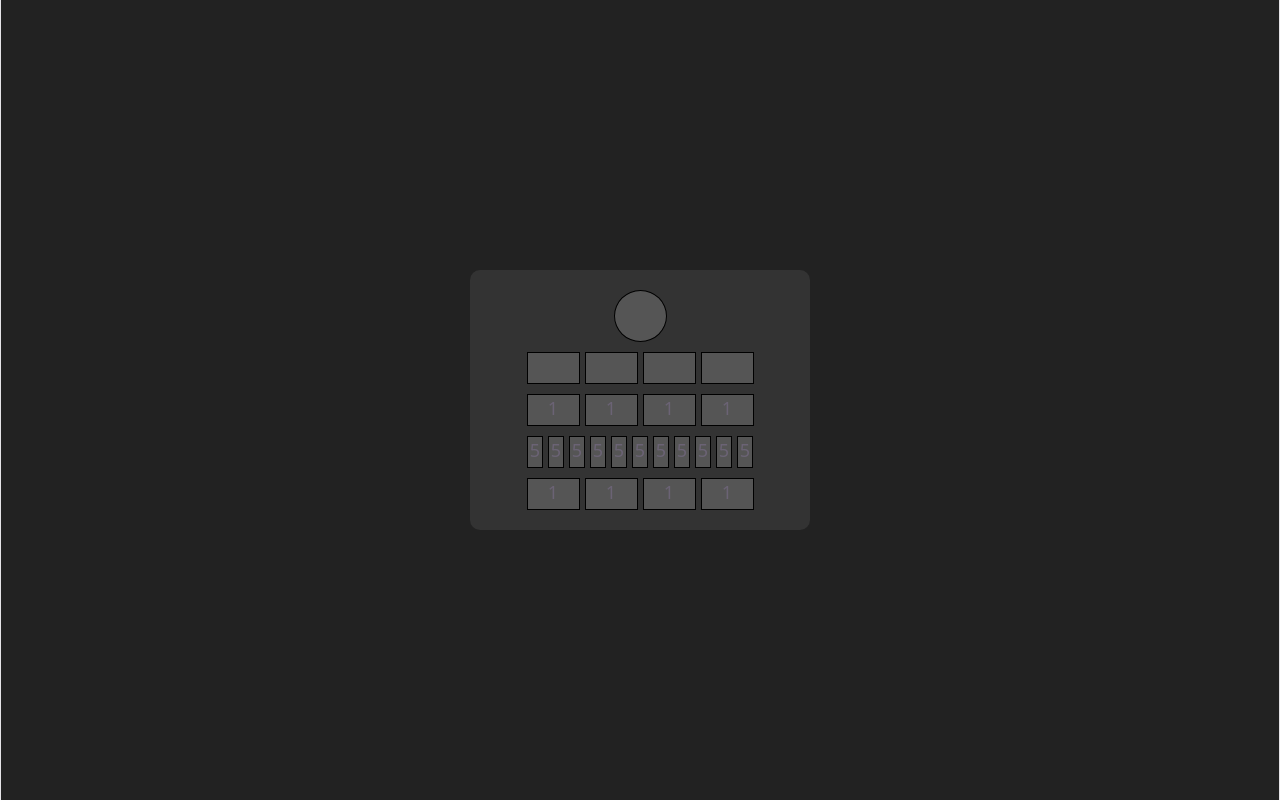
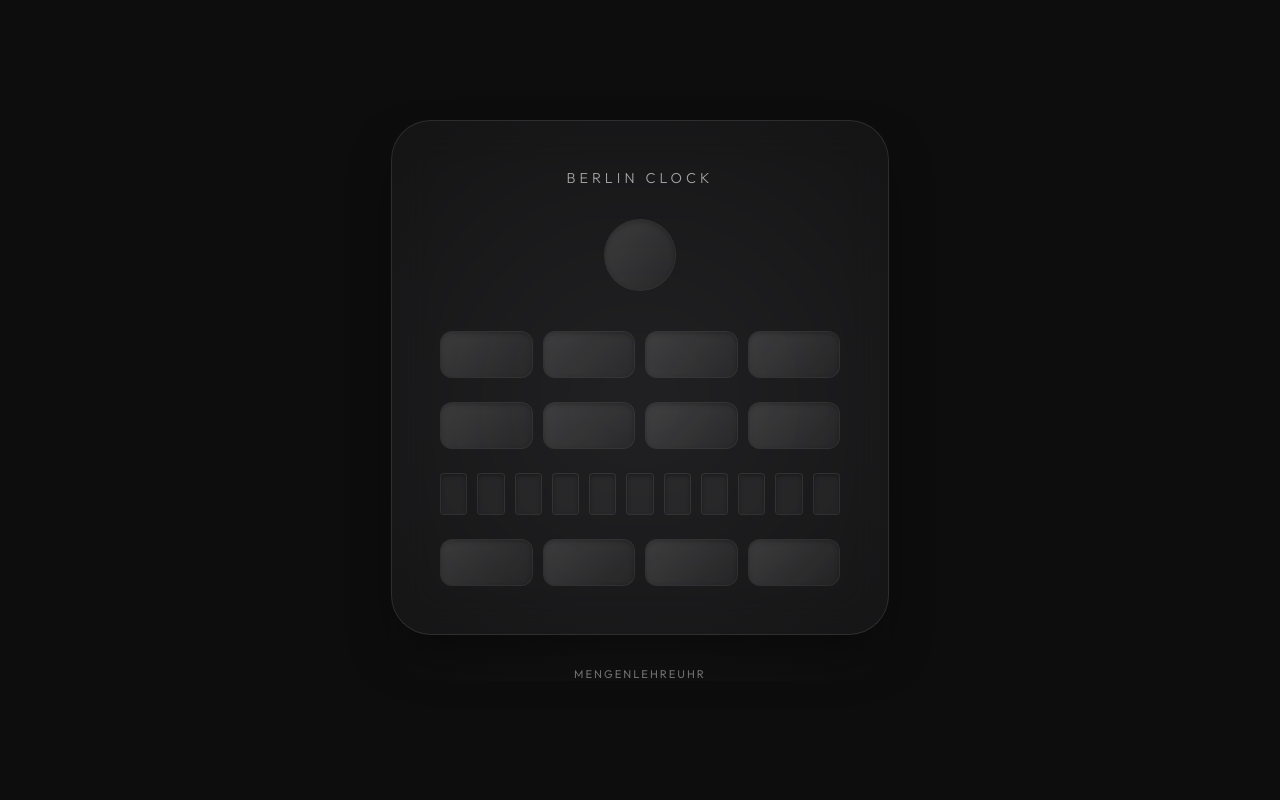
Before and after one commit to icolane/Berlin-Uhr, a Svelte app in the folder Client/: page / in a window 1280 px wide. Built offline with nearby package versions, Linux system fonts and the light colour scheme; no server answers.

Commit message:
feat: Änderungen svelte styling und UI der Uhr

```diff
--- a/Client/src/App.svelte
+++ b/Client/src/App.svelte
@@ -1,55 +1,63 @@
 <script>
   import { onMount } from 'svelte';
+  import './App.css';
+
   let clock = { isLeapSecond: false, hoursFive: 0, hoursOne: 0, minutesFive: 0, minutesOne: 0 };
 
   async function getTime() {
-    const res = await fetch('http://localhost:8080/time');
-    clock = await res.json();
+    try {
+      const res = await fetch('http://localhost:8080/time');
+      if (res.ok) {
+        clock = await res.json();
+      }
+    } catch (e) {
+      console.error("Failed to fetch time", e);
+    }
   }
 
   onMount(() => {
-    setInterval(getTime, 1000);
+    getTime();
+    const interval = setInterval(getTime, 1000);
+    return () => clearInterval(interval);
   });
 </script>
 
 <main class="panel">
-  <div class="clock">
+  <div class="clock-container">
+    <header class="clock-header">
+      <h1>Berlin Clock</h1>
+    </header>
+
     <div class="light round {clock.isLeapSecond ? 'yellow' : 'off'}"></div>
 
+    <!-- 5 Hours -->
     <div class="row">
       {#each Array(4) as _, i}
-        <div class="light {i < clock.hoursFive ? 'red' : 'off'}"></div>
+        <div class="light {i < clock.hoursFive ? 'red' : 'off'}" data-value="5h"></div>
       {/each}
     </div>
 
+    <!-- 1 Hour -->
     <div class="row">
       {#each Array(4) as _, i}
-        <div class="light {i < clock.hoursOne ? 'red' : 'off'}">1</div>
+        <div class="light {i < clock.hoursOne ? 'red' : 'off'}" data-value="1h"></div>
       {/each}
     </div>
 
+    <!-- 5 Minutes -->
     <div class="row">
       {#each Array(11) as _, i}
-        <div class="light-small {i < clock.minutesFive ? ((i+1)%3 === 0 ? 'red' : 'yellow') : 'off'}">5</div>
+        <div class="light-small {i < clock.minutesFive ? ((i+1)%3 === 0 ? 'red' : 'yellow') : 'off'}" data-value="5m"></div>
       {/each}
     </div>
 
+    <!-- 1 Minute -->
     <div class="row">
       {#each Array(4) as _, i}
-        <div class="light {i < clock.minutesOne ? 'yellow' : 'off'}">1</div>
+        <div class="light {i < clock.minutesOne ? 'yellow' : 'off'}" data-value="1m"></div>
       {/each}
     </div>
   </div>
+
+  <footer>MENGENLEHREUHR</footer>
 </main>
-
-<style>
-  .panel { display: flex; justify-content: center; align-items: center; height: 100vh; background: #222; }
-  .clock { background: #333; padding: 20px; border-radius: 10px; width: 300px; text-align: center; justify-content: center;}
-  .row { display: flex; justify-content: center; gap: 5px; margin-top: 10px; }
-  .light { height: 30px; width: 51px; border: 1px solid #000; }
-  .light-small { height: 30px; width: 14px; border: 1px solid #000; }
-  .round { height: 50px; width: 51px; border-radius: 50%; margin: 0 auto; }
-  .yellow { background: yellow; }
-  .red { background: red; }
-  .off { background: #555; }
-</style>
--- a/Client/src/app.css
+++ b/Client/src/app.css
@@ -1,296 +1,174 @@
+@import url('https://fonts.googleapis.com/css2?family=Outfit:wght@300;400;600&display=swap');
+
 :root {
-  --text: #6b6375;
-  --text-h: #08060d;
-  --bg: #fff;
-  --border: #e5e4e7;
-  --code-bg: #f4f3ec;
-  --accent: #aa3bff;
-  --accent-bg: rgba(170, 59, 255, 0.1);
-  --accent-border: rgba(170, 59, 255, 0.5);
-  --social-bg: rgba(244, 243, 236, 0.5);
-  --shadow:
-    rgba(0, 0, 0, 0.1) 0 10px 15px -3px, rgba(0, 0, 0, 0.05) 0 4px 6px -2px;
-
-  --sans: system-ui, 'Segoe UI', Roboto, sans-serif;
-  --heading: system-ui, 'Segoe UI', Roboto, sans-serif;
-  --mono: ui-monospace, Consolas, monospace;
-
-  font: 18px/145% var(--sans);
-  letter-spacing: 0.18px;
-  color-scheme: light dark;
-  color: var(--text);
-  background: var(--bg);
-  font-synthesis: none;
-  text-rendering: optimizeLegibility;
-  -webkit-font-smoothing: antialiased;
-  -moz-osx-font-smoothing: grayscale;
-
-  @media (max-width: 1024px) {
-    font-size: 16px;
-  }
-}
-
-@media (prefers-color-scheme: dark) {
-  :root {
-    --text: #9ca3af;
-    --text-h: #f3f4f6;
-    --bg: #16171d;
-    --border: #2e303a;
-    --code-bg: #1f2028;
-    --accent: #c084fc;
-    --accent-bg: rgba(192, 132, 252, 0.15);
-    --accent-border: rgba(192, 132, 252, 0.5);
-    --social-bg: rgba(47, 48, 58, 0.5);
-    --shadow:
-      rgba(0, 0, 0, 0.4) 0 10px 15px -3px, rgba(0, 0, 0, 0.25) 0 4px 6px -2px;
-  }
-
-  #social .button-icon {
-    filter: invert(1) brightness(2);
-  }
+  --bg-color: #0d0d0e;
+  --panel-bg: rgba(255, 255, 255, 0.03);
+  --border-color: rgba(255, 255, 255, 0.1);
+  --off-color: rgba(255, 255, 255, 0.05);
+  --yellow-lit: #ffcc00;
+  --yellow-glow: rgba(255, 204, 0, 0.4);
+  --red-lit: #ff2d55;
+  --red-glow: rgba(255, 45, 85, 0.4);
+  --accent-font: 'Outfit', sans-serif;
 }
 
 body {
   margin: 0;
+  padding: 0;
+  background-color: var(--bg-color);
+  color: #fff;
+  font-family: var(--accent-font);
+  overflow: hidden;
+  display: flex;
+  justify-content: center;
+  align-items: center;
+  height: 100vh;
 }
 
-h1,
-h2 {
-  font-family: var(--heading);
-  font-weight: 500;
-  color: var(--text-h);
+.panel {
+  display: flex;
+  flex-direction: column;
+  align-items: center;
+  justify-content: center;
+  width: 100%;
+  height: 100%;
+  background: radial-gradient(circle at center, #1a1a1c 0%, #0d0d0e 100%);
 }
 
-h1 {
-  font-size: 56px;
-  letter-spacing: -1.68px;
-  margin: 32px 0;
-  @media (max-width: 1024px) {
-    font-size: 36px;
-    margin: 20px 0;
-  }
+.clock-container {
+  position: relative;
+  background: var(--panel-bg);
+  backdrop-filter: blur(20px);
+  padding: 3rem;
+  border-radius: 40px;
+  border: 1px solid var(--border-color);
+  box-shadow: 0 25px 50px -12px rgba(0, 0, 0, 0.5);
+  display: flex;
+  flex-direction: column;
+  gap: 1.5rem;
+  width: 400px;
+  max-width: 90vw;
 }
-h2 {
-  font-size: 24px;
-  line-height: 118%;
-  letter-spacing: -0.24px;
-  margin: 0 0 8px;
-  @media (max-width: 1024px) {
-    font-size: 20px;
-  }
+
+.clock-header {
+  text-align: center;
+  margin-bottom: 0.5rem;
 }
-p {
+
+.clock-header h1 {
+  font-weight: 300;
+  letter-spacing: 4px;
+  text-transform: uppercase;
+  font-size: 0.9rem;
+  opacity: 0.6;
   margin: 0;
 }
 
-code,
-.counter {
-  font-family: var(--mono);
-  display: inline-flex;
-  border-radius: 4px;
-  color: var(--text-h);
+.row {
+  display: flex;
+  justify-content: center;
+  gap: 10px;
+  width: 100%;
 }
 
-code {
-  font-size: 15px;
-  line-height: 135%;
-  padding: 4px 8px;
-  background: var(--code-bg);
+/* Individual light styles */
+.light {
+  height: 45px;
+  flex: 1;
+  border-radius: 12px;
+  background: var(--off-color);
+  border: 1px solid rgba(255, 255, 255, 0.05);
+  transition: all 0.4s cubic-bezier(0.23, 1, 0.32, 1);
+  position: relative;
+  overflow: hidden;
 }
 
-.counter {
-  font-size: 16px;
-  padding: 5px 10px;
-  border-radius: 5px;
-  color: var(--accent);
-  background: var(--accent-bg);
-  border: 2px solid transparent;
-  transition: border-color 0.3s;
-  margin-bottom: 24px;
-
-  &:hover {
-    border-color: var(--accent-border);
-  }
-  &:focus-visible {
-    outline: 2px solid var(--accent);
-    outline-offset: 2px;
-  }
+.light::after {
+  content: '';
+  position: absolute;
+  top: 0;
+  left: 0;
+  right: 0;
+  bottom: 0;
+  background: linear-gradient(135deg, rgba(255,255,255,0.1) 0%, rgba(255,255,255,0) 100%);
+  pointer-events: none;
 }
 
-.hero {
-  position: relative;
-
-  .base,
-  .framework,
-  .vite {
-    inset-inline: 0;
-    margin: 0 auto;
-  }
-
-  .base {
-    width: 170px;
-    position: relative;
-    z-index: 0;
-  }
-
-  .framework,
-  .vite {
-    position: absolute;
-  }
-
-  .framework {
-    z-index: 1;
-    top: 34px;
-    height: 28px;
-    transform: perspective(2000px) rotateZ(300deg) rotateX(44deg) rotateY(39deg)
-      scale(1.4);
-  }
-
-  .vite {
-    z-index: 0;
-    top: 107px;
-    height: 26px;
-    width: auto;
-    transform: perspective(2000px) rotateZ(300deg) rotateX(40deg) rotateY(39deg)
-      scale(0.8);
-  }
+/* Round Leap Second Light */
+.light.round {
+  height: 70px;
+  width: 70px;
+  flex: none;
+  border-radius: 50%;
+  margin: 0 auto 1rem auto;
 }
 
-#app {
-  width: 100%;
-  max-width: 100%;
-  margin: 0 auto;
-  text-align: center;
-  border-inline: 1px solid var(--border);
-  min-height: 100svh;
-  display: flex;
-  flex-direction: column;
-  box-sizing: border-box;
+/* Smaller Minute Lights */
+.light-small {
+  height: 40px;
+  flex: 1;
+  border-radius: 4px;
+  background: var(--off-color);
+  border: 1px solid rgba(255, 255, 255, 0.05);
+  transition: all 0.3s ease;
+  position: relative;
 }
 
-#center {
-  display: flex;
-  flex-direction: column;
-  gap: 25px;
-  place-content: center;
-  place-items: center;
-  flex-grow: 1;
-
-  @media (max-width: 1024px) {
-    padding: 32px 20px 24px;
-    gap: 18px;
-  }
+/* States */
+.yellow {
+  background: var(--yellow-lit);
+  box-shadow: 0 0 20px var(--yellow-glow), inset 0 0 10px rgba(255,255,255,0.5);
+  border-color: rgba(255,255,255,0.2);
 }
 
-#next-steps {
-  display: flex;
-  border-top: 1px solid var(--border);
-  text-align: left;
-
-  & > div {
-    flex: 1 1 0;
-    padding: 32px;
-    @media (max-width: 1024px) {
-      padding: 24px 20px;
-    }
-  }
-
-  .icon {
-    margin-bottom: 16px;
-    width: 22px;
-    height: 22px;
-  }
-
-  @media (max-width: 1024px) {
-    flex-direction: column;
-    text-align: center;
-  }
+.red {
+  background: var(--red-lit);
+  box-shadow: 0 0 20px var(--red-glow), inset 0 0 10px rgba(255,255,255,0.5);
+  border-color: rgba(255,255,255,0.2);
 }
 
-#docs {
-  border-right: 1px solid var(--border);
-
-  @media (max-width: 1024px) {
-    border-right: none;
-    border-bottom: 1px solid var(--border);
-  }
+.off {
+  background: var(--off-color);
+  box-shadow: inset 0 2px 4px rgba(0,0,0,0.3);
 }
 
-#next-steps ul {
-  list-style: none;
-  padding: 0;
-  display: flex;
-  gap: 8px;
-  margin: 32px 0 0;
-
-  .logo {
-    height: 18px;
-  }
-
-  a {
-    color: var(--text-h);
-    font-size: 16px;
-    border-radius: 6px;
-    background: var(--social-bg);
-    display: flex;
-    padding: 6px 12px;
-    align-items: center;
-    gap: 8px;
-    text-decoration: none;
-    transition: box-shadow 0.3s;
-
-    &:hover {
-      box-shadow: var(--shadow);
-    }
-    .button-icon {
-      height: 18px;
-      width: 18px;
-    }
-  }
-
-  @media (max-width: 1024px) {
-    margin-top: 20px;
-    flex-wrap: wrap;
-    justify-content: center;
-
-    li {
-      flex: 1 1 calc(50% - 8px);
-    }
-
-    a {
-      width: 100%;
-      justify-content: center;
-      box-sizing: border-box;
-    }
-  }
+/* Value labels - Only show when lit or very subtly when off */
+.light::before, .light-small::before {
+  content: attr(data-value);
+  position: absolute;
+  top: 50%;
+  left: 50%;
+  transform: translate(-50%, -50%);
+  font-size: 0.6rem;
+  font-weight: 700;
+  opacity: 0;
+  transition: opacity 0.3s ease;
+  pointer-events: none;
 }
 
-#spacer {
-  height: 88px;
-  border-top: 1px solid var(--border);
-  @media (max-width: 1024px) {
-    height: 48px;
-  }
+.light:hover::before, .light-small:hover::before {
+  opacity: 0.3;
 }
 
-.ticks {
-  position: relative;
-  width: 100%;
+.light:not(.off)::before, .light-small:not(.off)::before {
+  opacity: 0.6;
+  color: rgba(0,0,0,0.4);
+}
 
-  &::before,
-  &::after {
-    content: '';
-    position: absolute;
-    top: -4.5px;
-    border: 5px solid transparent;
-  }
+/* Animations */
+@keyframes pulse {
+  0% { transform: scale(1); opacity: 1; }
+  50% { transform: scale(1.05); opacity: 0.8; }
+  100% { transform: scale(1); opacity: 1; }
+}
 
-  &::before {
-    left: 0;
-    border-left-color: var(--border);
-  }
-  &::after {
-    right: 0;
-    border-right-color: var(--border);
-  }
+.round.yellow {
+  animation: pulse 2s infinite ease-in-out;
 }
+
+footer {
+  margin-top: 2rem;
+  font-size: 0.7rem;
+  opacity: 0.4;
+  letter-spacing: 2px;
+}
```
